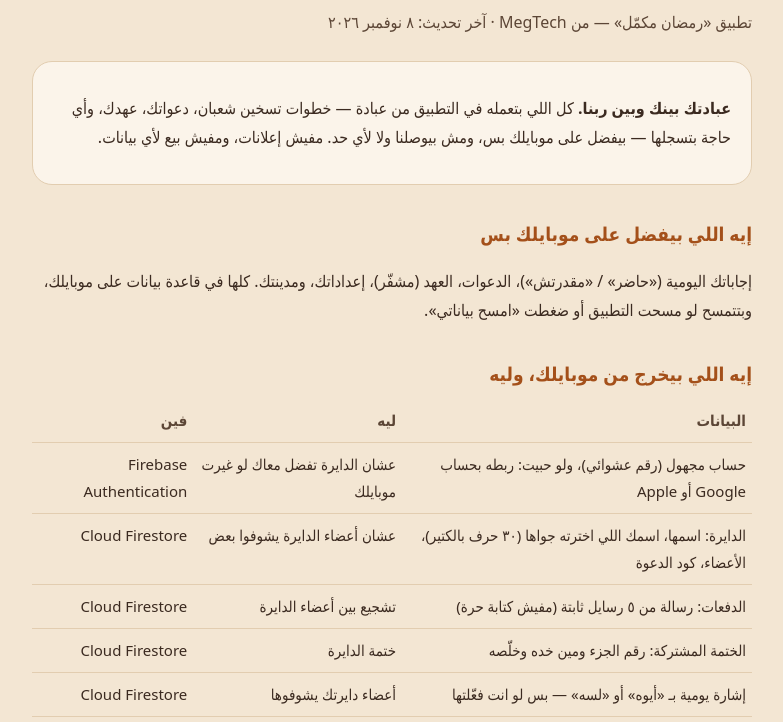
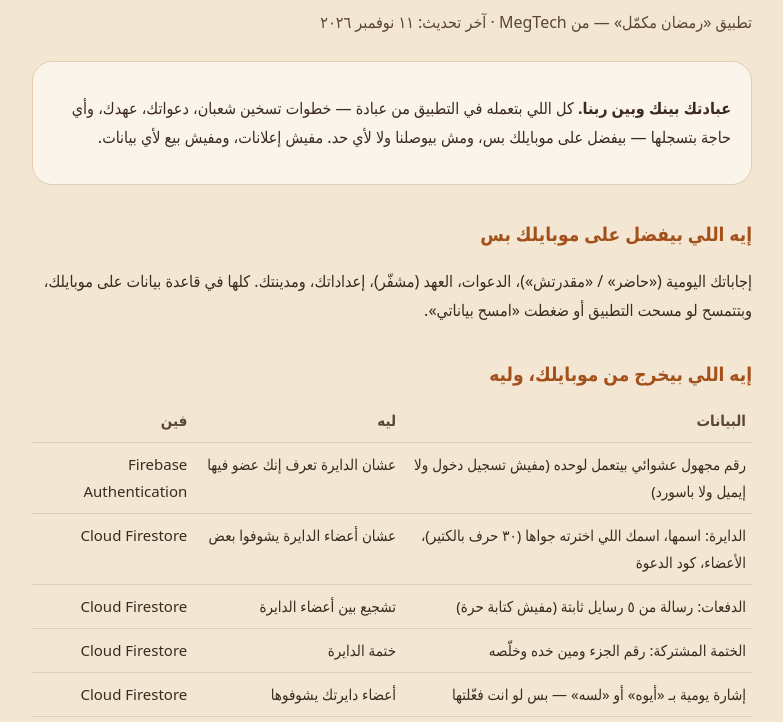
Before and after one commit to mohamedmagdy97/ramadan-privacy, a plain HTML site: page index.html in a window 1280 px wide. Shown: the part 78-800 px from the top of the page, without its empty margins (248-1031 px from the left). Drawn offline with Linux system fonts and the light colour scheme.

Commit message:
privacy: no Google/Apple account linking in v1; date 11 Nov 2026
Co-Authored-By: Claude Opus 5.5 <noreply@anthropic.com>

```diff
--- a/index.html
+++ b/index.html
@@ -25,7 +25,7 @@
 <body>
 <main>
   <h1>سياسة الخصوصية</h1>
-  <p class="date">تطبيق «رمضان مكمّل» — من MegTech · آخر تحديث: ٨ نوفمبر ٢٠٢٦</p>
+  <p class="date">تطبيق «رمضان مكمّل» — من MegTech · آخر تحديث: ١١ نوفمبر ٢٠٢٦</p>
 
   <div class="card">
     <p><strong>عبادتك بينك وبين ربنا.</strong> كل اللي بتعمله في التطبيق من عبادة — خطوات تسخين شعبان، دعواتك، عهدك، وأي حاجة
@@ -39,7 +39,7 @@
   <h2>إيه اللي بيخرج من موبايلك، وليه</h2>
   <table>
     <tr><th>البيانات</th><th>ليه</th><th>فين</th></tr>
-    <tr><td>حساب مجهول (رقم عشوائي)، ولو حبيت: ربطه بحساب Google أو Apple</td><td>عشان الدايرة تفضل معاك لو غيرت موبايلك</td><td>Firebase Authentication</td></tr>
+    <tr><td>رقم مجهول عشوائي بيتعمل لوحده (مفيش تسجيل دخول ولا إيميل ولا باسورد)</td><td>عشان الدايرة تعرف إنك عضو فيها</td><td>Firebase Authentication</td></tr>
     <tr><td>الدايرة: اسمها، اسمك اللي اخترته جواها (٣٠ حرف بالكتير)، الأعضاء، كود الدعوة</td><td>عشان أعضاء الدايرة يشوفوا بعض</td><td>Cloud Firestore</td></tr>
     <tr><td>الدفعات: رسالة من ٥ رسايل ثابتة (مفيش كتابة حرة)</td><td>تشجيع بين أعضاء الدايرة</td><td>Cloud Firestore</td></tr>
     <tr><td>الختمة المشتركة: رقم الجزء ومين خده وخلّصه</td><td>ختمة الدايرة</td><td>Cloud Firestore</td></tr>
```
